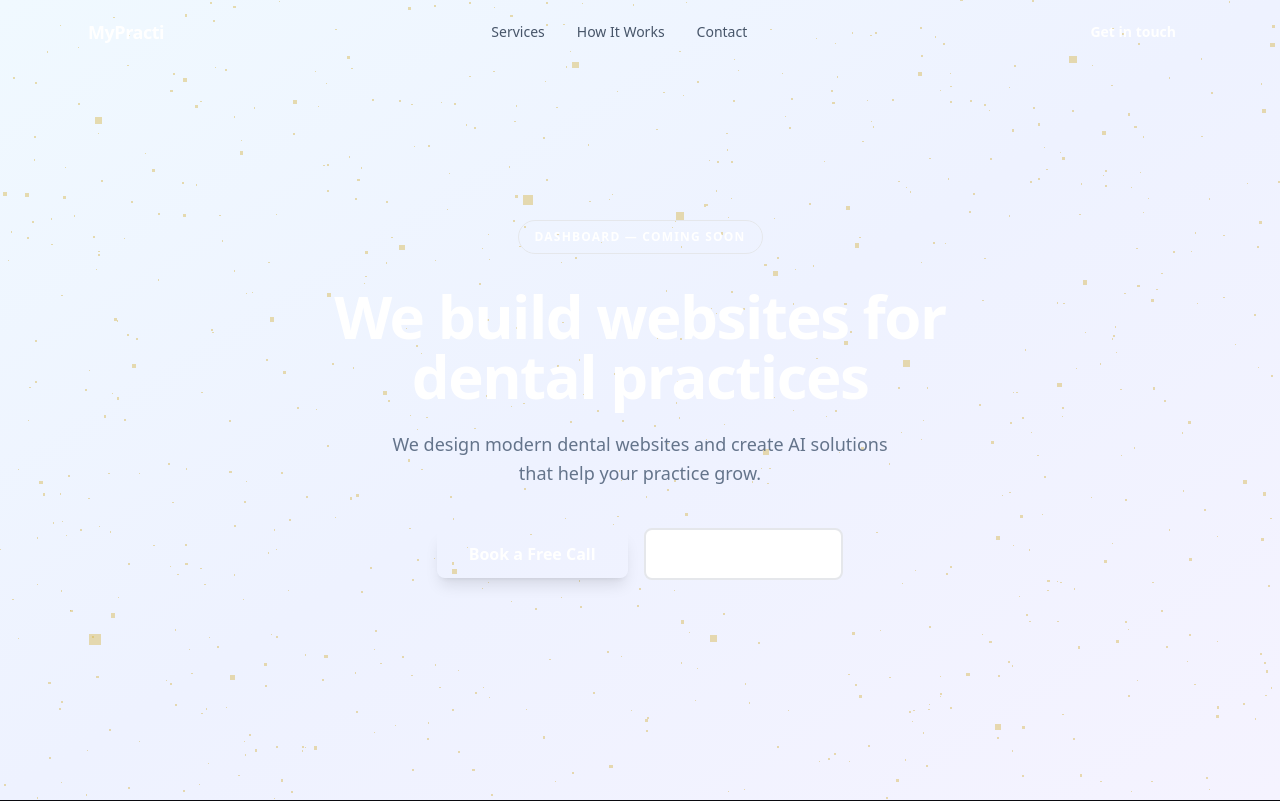
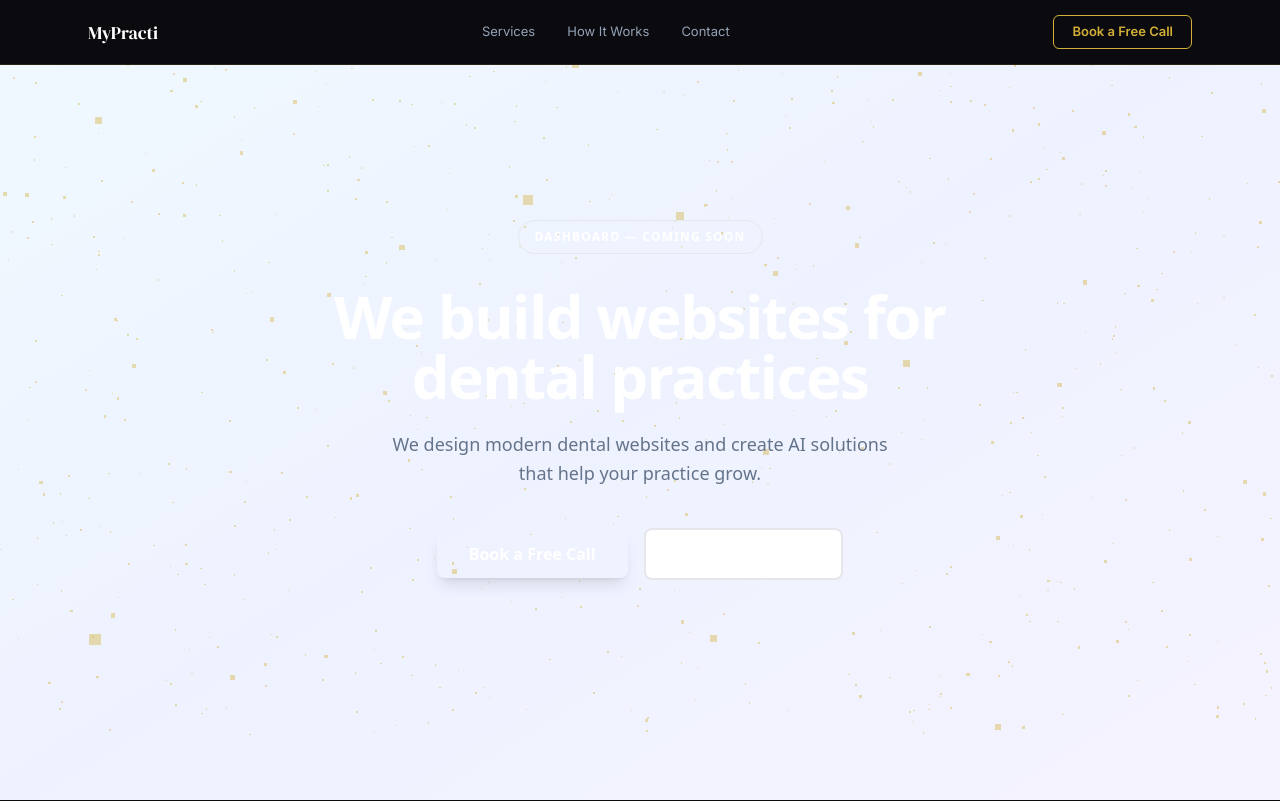
Before and after one commit to rkorpaloriginal-dotcom/mypracti-website, a Next.js app: page / in a window 1280 px wide. Shown: the top 801 px of the page. Built offline with nearby package versions, Linux system fonts and the light colour scheme.

Commit message:
feat: redesign Navbar to dark gold aesthetic

```diff
--- a/components/Navbar.tsx
+++ b/components/Navbar.tsx
@@ -6,35 +6,55 @@ export default function Navbar() {
   const [mobileOpen, setMobileOpen] = useState(false)
 
   useEffect(() => {
-    const onScroll = () => setScrolled(window.scrollY > 10)
+    const onScroll = () => setScrolled(window.scrollY > 60)
     onScroll()
     window.addEventListener('scroll', onScroll)
     return () => window.removeEventListener('scroll', onScroll)
   }, [])
 
   return (
+    <>
       <nav
-      className={`fixed top-0 left-0 right-0 z-50 transition-all duration-300 ${
-        scrolled || mobileOpen ? 'bg-white/95 backdrop-blur-md shadow-sm' : 'bg-transparent'
-      }`}
+        className="fixed top-0 left-0 right-0 z-50 border-b transition-shadow duration-300"
+        style={{
+          backgroundColor: '#0a0a0f',
+          borderBottomColor: 'rgba(212,175,55,0.15)',
+          boxShadow: scrolled ? '0 1px 0 rgba(212,175,55,0.1)' : 'none',
+        }}
       >
         <div className="max-w-6xl mx-auto px-6 h-16 flex items-center justify-between">
-        <span className="text-brand-700 font-bold text-lg tracking-tight">MyPracti</span>
+          <span className="font-dm-serif text-white" style={{ fontSize: '18px' }}>
+            MyPracti
+          </span>
 
           {/* Desktop links */}
-        <div className="hidden md:flex items-center gap-8 text-sm text-slate-600">
-          <a href="#services" className="hover:text-brand-700 transition-colors">Services</a>
-          <a href="#how-it-works" className="hover:text-brand-700 transition-colors">How It Works</a>
-          <a href="#contact" className="hover:text-brand-700 transition-colors">Contact</a>
+          <div className="hidden md:flex items-center gap-8">
+            {[
+              { label: 'Services', href: '#services' },
+              { label: 'How It Works', href: '#how-it-works' },
+              { label: 'Contact', href: '#contact' },
+            ].map((item) => (
+              <a
+                key={item.label}
+                href={item.href}
+                className="font-inter text-[13px] hover:text-white transition-colors duration-200"
+                style={{ color: '#94a3b8' }}
+              >
+                {item.label}
+              </a>
+            ))}
           </div>
 
           <div className="flex items-center gap-3">
+            {/* CTA */}
             <a
               href="#contact"
-            className="bg-brand-700 text-white text-sm font-semibold px-4 py-2 rounded-lg hover:bg-brand-600 transition-colors"
+              className="hidden md:block font-inter font-semibold text-[13px] rounded-[6px] px-[18px] py-[6px] border transition-all duration-200 hover:bg-gold hover:text-surface-primary"
+              style={{ borderColor: '#d4af37', color: '#d4af37' }}
             >
-            Get in touch
+              Book a Free Call
             </a>
+
             {/* Hamburger */}
             <button
               type="button"
@@ -43,21 +63,43 @@ export default function Navbar() {
               className="md:hidden flex flex-col gap-1.5 p-1"
               onClick={() => setMobileOpen((o) => !o)}
             >
-            <span className="block w-5 h-0.5 bg-brand-700" />
-            <span className="block w-5 h-0.5 bg-brand-700" />
-            <span className="block w-5 h-0.5 bg-brand-700" />
+              <span className="block w-5 h-0.5" style={{ backgroundColor: '#d4af37' }} />
+              <span className="block w-5 h-0.5" style={{ backgroundColor: '#d4af37' }} />
+              <span className="block w-5 h-0.5" style={{ backgroundColor: '#d4af37' }} />
             </button>
           </div>
         </div>
+      </nav>
 
-      {/* Mobile menu */}
+      {/* Mobile overlay */}
       {mobileOpen && (
-        <div className="md:hidden bg-white/95 backdrop-blur-md border-t border-slate-100 px-6 py-4 flex flex-col gap-4 text-sm text-slate-600">
-          <a href="#services" onClick={() => setMobileOpen(false)} className="hover:text-brand-700 transition-colors">Services</a>
-          <a href="#how-it-works" onClick={() => setMobileOpen(false)} className="hover:text-brand-700 transition-colors">How It Works</a>
-          <a href="#contact" onClick={() => setMobileOpen(false)} className="hover:text-brand-700 transition-colors">Contact</a>
+        <div
+          className="fixed inset-0 z-50 flex flex-col items-center justify-center"
+          style={{ backgroundColor: '#0a0a0f' }}
+        >
+          <button
+            className="absolute top-5 right-6 text-white text-2xl"
+            onClick={() => setMobileOpen(false)}
+            aria-label="Close menu"
+          >
+            ✕
+          </button>
+          {[
+            { label: 'Services', href: '#services' },
+            { label: 'How It Works', href: '#how-it-works' },
+            { label: 'Contact', href: '#contact' },
+          ].map((item) => (
+            <a
+              key={item.label}
+              href={item.href}
+              className="font-inter text-white text-2xl py-4"
+              onClick={() => setMobileOpen(false)}
+            >
+              {item.label}
+            </a>
+          ))}
         </div>
       )}
-    </nav>
+    </>
   )
 }
```
Also changed, not shown: 1 other file (tests, documents, lock files or other folders). Lines whose indentation alone changed are shown as unchanged.
